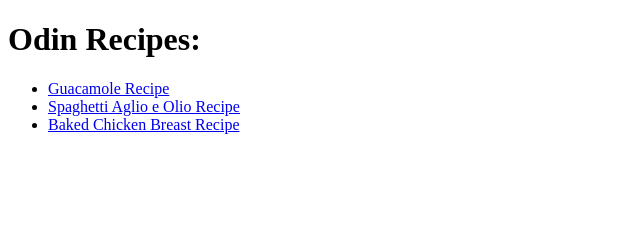
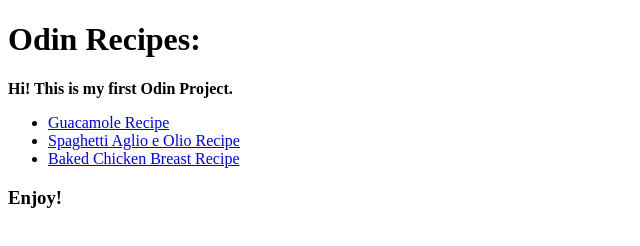
Before and after one commit to Gh0sTUFO/odin-recipes, a plain HTML site: page index.html in a window 1280 px wide. Shown: the whole page, without its empty margins (0-640 px from the left). Drawn offline with Linux system fonts and the light colour scheme.

Commit message:
Added more information to the index website

```diff
--- a/index.html
+++ b/index.html
@@ -5,12 +5,13 @@
 </head>
 <body>
 <h1><strong>Odin Recipes:</strong></h1>
+<p><b>Hi! This is my first Odin Project.</b></p>
 <ul>
     <li><a href="./recipes/guacamole.html">Guacamole Recipe</a></li>
     <li><a href="./recipes/spaghetti.html">Spaghetti Aglio e Olio Recipe</a></li>
     <li><a href="./recipes/chicken.html">Baked Chicken Breast Recipe</a></li>
 </ul>
-
+<h3>Enjoy!</h3>
 
 </body>
 </html>
```
